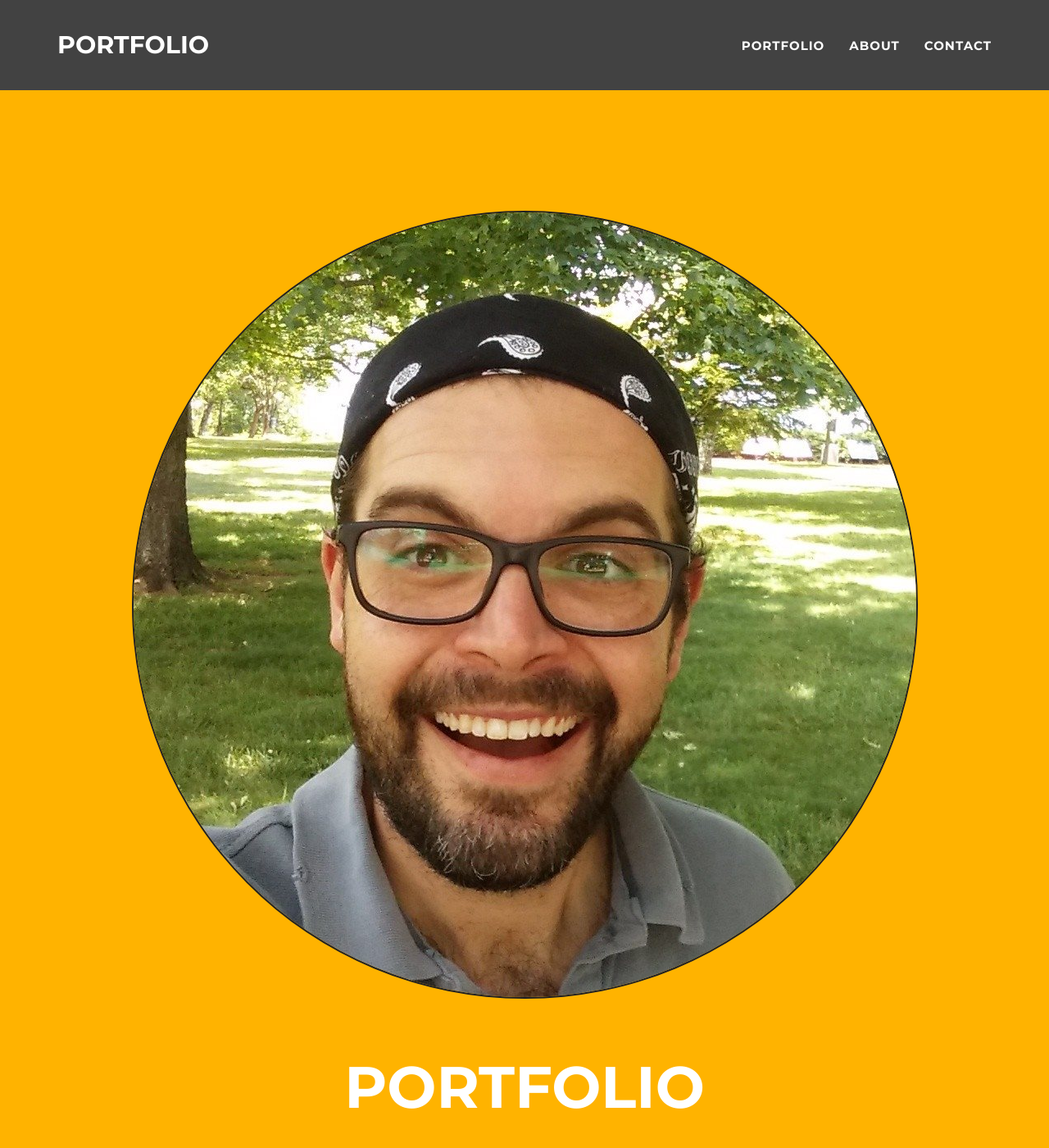
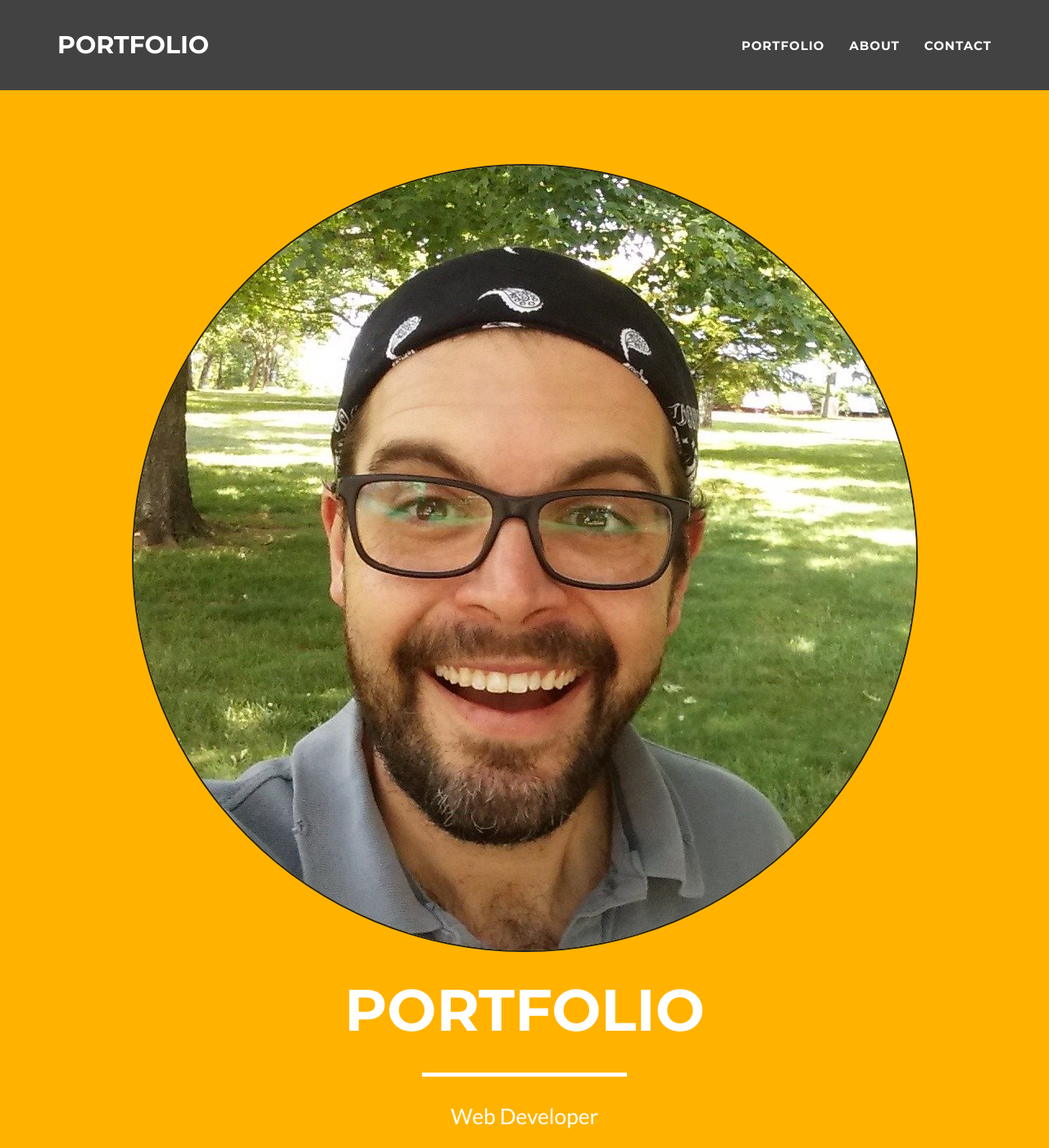
Before and after one commit to kfmahre/Portfolio, a Jekyll site: the page built from index.html, in a window 1280 px wide and 1400 px high. Shown: the whole window at 82% size. Built offline with Jekyll 4.4.1, drawn with Linux system fonts in a browser that asks for light colours.

Commit message:
style: removed some of my-picture class that is probably messing with the theme css

```diff
--- a/_includes/css/main.css
+++ b/_includes/css/main.css
@@ -456,9 +456,6 @@ footer .footer-below {
 }
 
 .my-picture {
-  display: block;
-  margin: 5% auto 5% auto;
-  max-width: 100%;
   border: 2px solid #{{ site.color.secondary-dark }} !important;
   -webkit-border-radius: 50%;
   -moz-border-radius: 50%;
```
